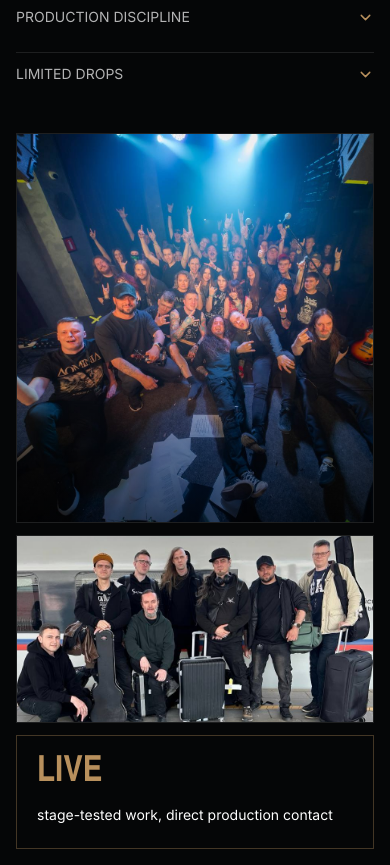
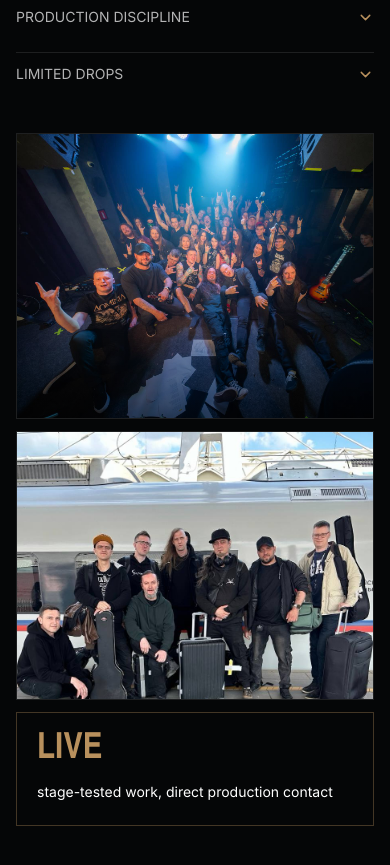
Before and after one commit to Realcampdzen/Pol-StanApp, a Next.js app: page /ru in a window 390 px wide. Shown: the part 2160-3025 px from the top of the page. Built offline with nearby package versions, Linux system fonts and the light colour scheme.

Commit message:
Fix proof image cropping

```diff
--- a/components/polstan-app.tsx
+++ b/components/polstan-app.tsx
@@ -341,16 +341,16 @@ function Proof({ content }: { content: SiteContent }) {
           </div>
         </motion.div>
         <motion.div
-          className="grid gap-3 sm:grid-cols-[1.2fr_0.8fr]"
+          className="grid gap-3 lg:grid-cols-[1.2fr_0.8fr]"
           initial={shouldReduceMotion ? false : { opacity: 0, scale: 0.98 }}
           transition={{ duration: 0.7, delay: 0.08 }}
           viewport={{ once: true, margin: '-120px' }}
           whileInView={{ opacity: 1, scale: 1 }}
         >
-          <div className="relative min-h-[390px] overflow-hidden border border-white/10">
+          <div className="relative aspect-[5/4] overflow-hidden border border-white/10 lg:aspect-auto lg:min-h-[390px]">
             <Image
               alt="Concert crowd with blue stage lighting"
-              className="object-cover"
+              className="object-cover object-top"
               fill
               sizes="(max-width: 768px) 100vw, 55vw"
               src="/media/crowd-stage.jpg"
@@ -358,10 +358,10 @@ function Proof({ content }: { content: SiteContent }) {
             <div className="absolute inset-0 bg-gradient-to-t from-black/60 via-transparent to-transparent" />
           </div>
           <div className="grid gap-3">
-            <div className="relative min-h-[188px] overflow-hidden border border-white/10">
+            <div className="relative aspect-[4/3] overflow-hidden border border-white/10 lg:aspect-auto lg:min-h-[188px]">
               <Image
                 alt="Tour team with instruments"
-                className="object-cover"
+                className="object-cover object-top"
                 fill
                 sizes="(max-width: 768px) 100vw, 30vw"
                 src="/media/tour-team.jpg"
```
Also changed, not shown: docker-compose.nginx.yml (added, +12 -0 lines), 2 other files (tests, documents, lock files or other folders).
